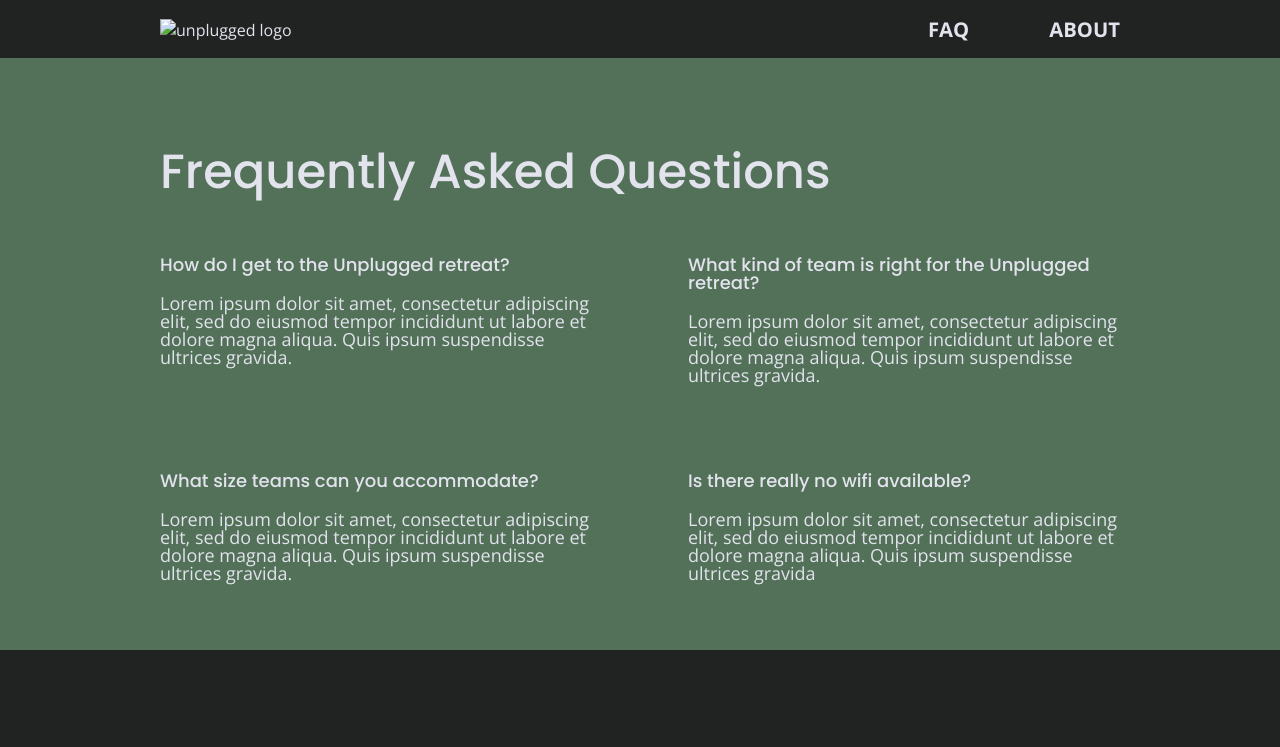
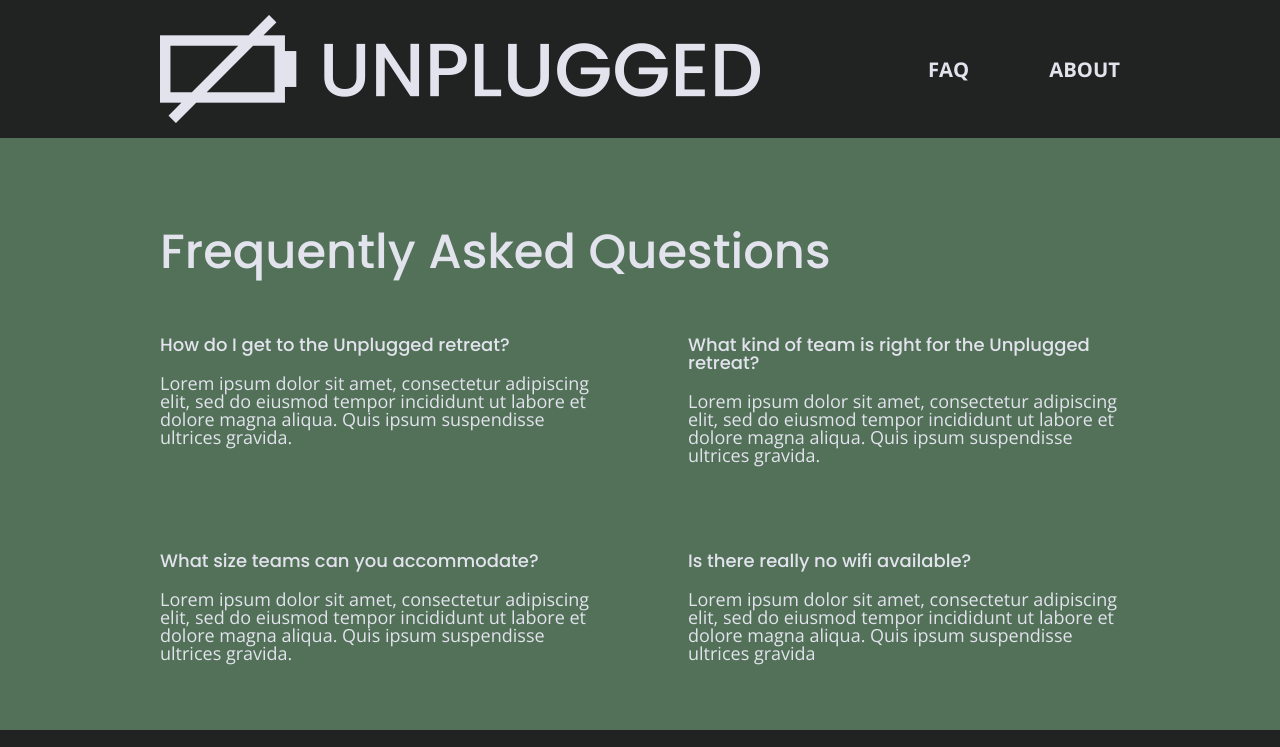
Before and after one commit to Violetbluecherry/unplugged-design, a website: page faq/index.html in a window 1280 px wide. Shown: the top 747 px of the page. Drawn offline with nearby package versions, Linux system fonts and the light colour scheme.

Commit message:
added link for logo

```diff
--- a/faq/index.html
+++ b/faq/index.html
@@ -31,7 +31,7 @@
   <header>
     <div class="content-wrapper">
       <a href="#">
-        <img src="" alt="unplugged logo">
+        <img src="../img/unpluggedlogo.png" alt="unplugged logo">
       </a>
       <div class="header-divider"></div>
       <nav>
```
